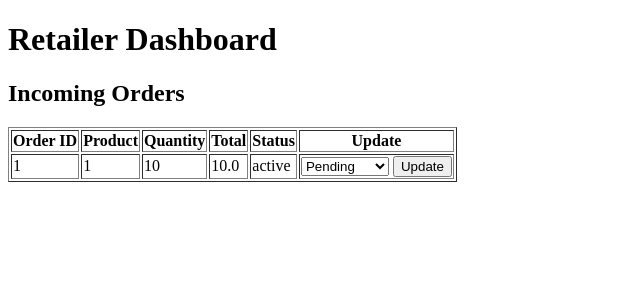
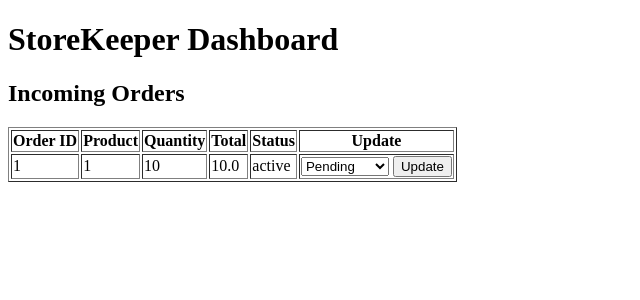
Before and after one commit to rez047/salesretailproject, a Flask app: page /retailer/dashboard in a window 1280 px wide. Shown: the top 300 px of the page, without its empty margins (0-640 px from the left). Run offline with Flask 3, Linux system fonts and the light colour scheme; a user stored in the database is signed in; tables that the repository leaves empty hold one stand-in row (values such as "Sample post").

Commit message:
Update retailer_dashboard.html

```diff
--- a/templates/retailer_dashboard.html
+++ b/templates/retailer_dashboard.html
@@ -1,12 +1,12 @@
 <!DOCTYPE html>
 <html>
 <head>
-    <title>Retailer Dashboard</title>
+    <title>StoreKeeper Dashboard</title>
 </head>
 
 <body>
 
-<h1>Retailer Dashboard</h1>
+<h1>StoreKeeper Dashboard</h1>
 
 <h2>Incoming Orders</h2>
 
```
